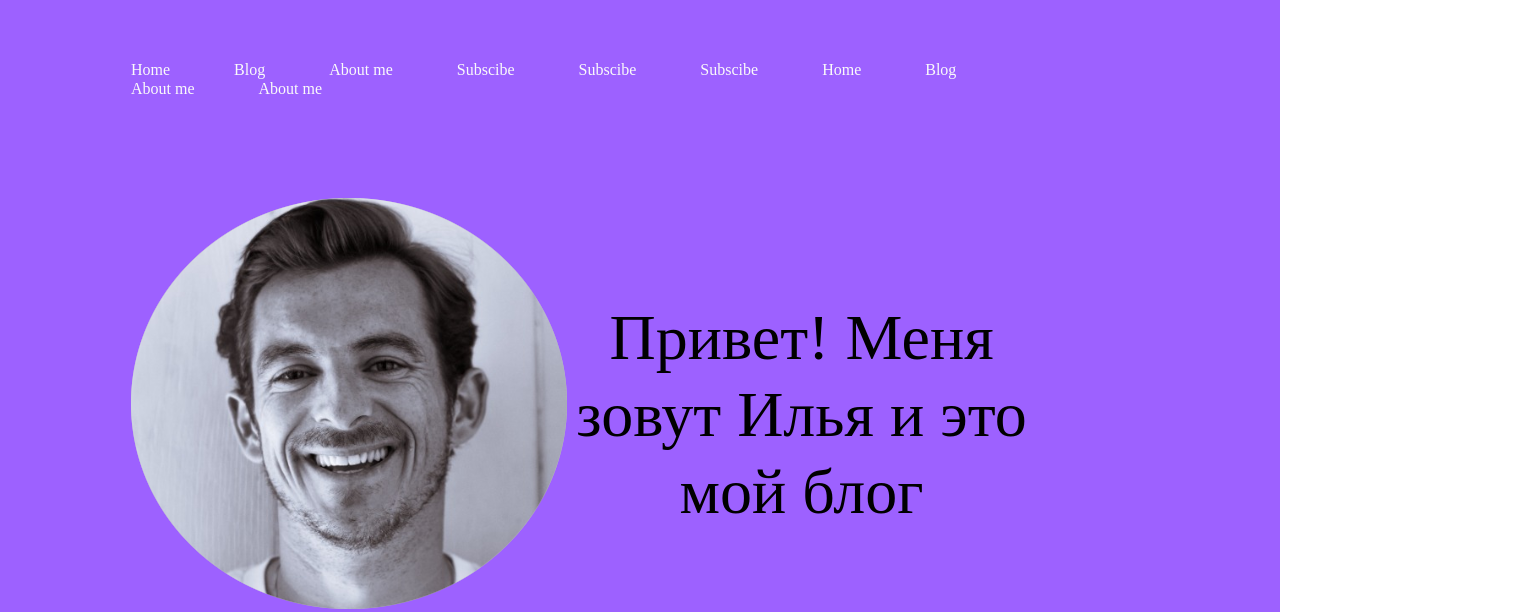
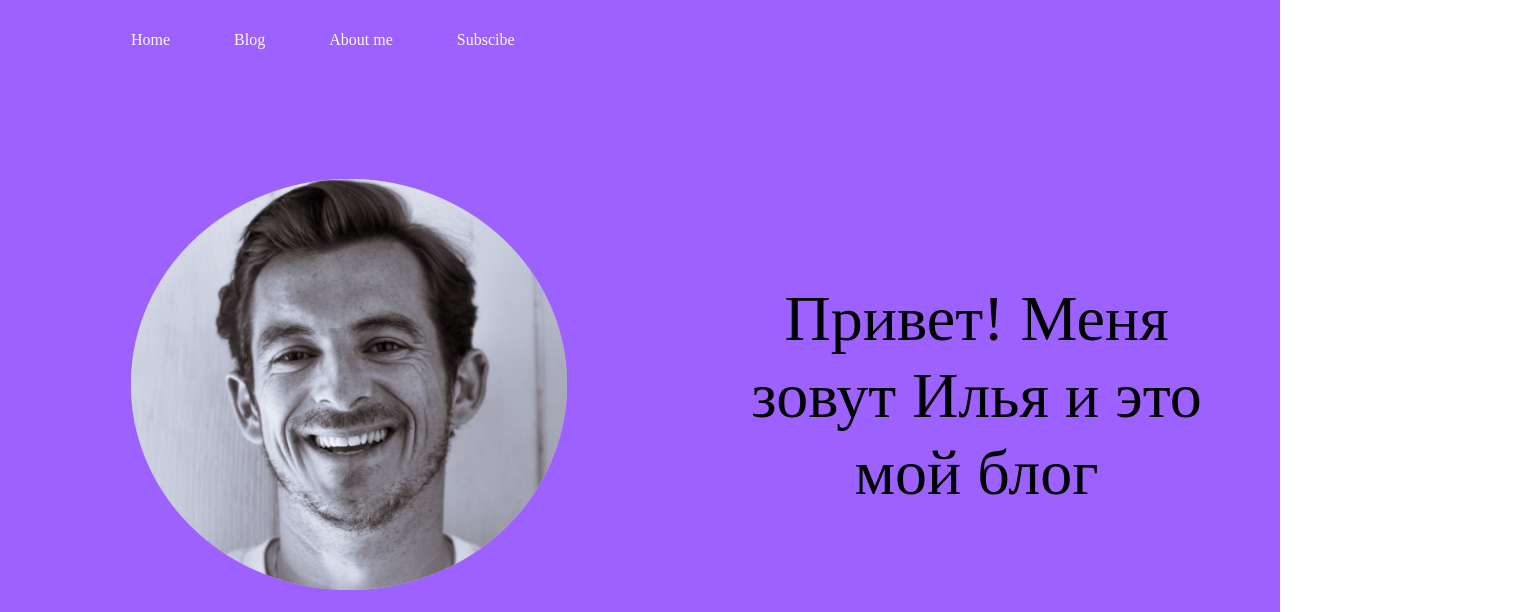
Before and after one commit to israpilovaevgeniia/my-first-project, a plain HTML site: page index.html in a window 1280 px wide. Shown: the top 612 px of the page, 1522 px wide, since content can reach past the window. Drawn offline with Linux system fonts and the light colour scheme.

Commit message:
change all of them

```diff
--- a/index.css
+++ b/index.css
@@ -11,6 +11,10 @@ padding: 30px 180px 168px 131px;
 
 .header {
     padding-top: 30px;
+    background: rgb(157, 97, 255);
+    padding-left: 131px;
+    padding-top: 30px;
+
 }
 
 .header nav ul li {
@@ -42,6 +46,7 @@ display: inline-block;
 .content_avatar {
     padding-top: 100px;
     display: inline-block;
+    margin-right: 175px;
 }
 
 .content_title {
@@ -86,12 +91,17 @@ margin-bottom: 200px;
 
 .read_more {
     text-align: right;
+
+
+}
+
+.read_more-link {
+    text-align: right;
 font-family: Fira Sans;
 font-size: 24px;
 font-weight: 400;
 line-height: 29px;
-color: #000;
-
+color: rgb(0, 0, 0)
 }
 
 #information {
@@ -217,6 +227,7 @@ text-align: center;
 
 .subscribe_div {
     display: inline-flex;
+    margin-left: 399px;
 }
 
 .subscribe {
--- a/index.html
+++ b/index.html
@@ -10,7 +10,6 @@
 
 <body>
     <main>
-        <section id="blog">
         <header class="header">
             <nav class="header_nav">
                 <ul>
@@ -18,15 +17,11 @@
                     <li><a class="header_nav-link" href="#">Blog</a></li>
                     <li><a class="header_nav-link" href="#">About me</a></li>
                     <li><a class="header_nav-link" href="#">Subscibe</a></li>
-                        <li><a class="header_nav-link" href="#">Subscibe</a></li>
-                        <li><a class="header_nav-link" href="#">Subscibe</a></li>
-                        <li><a class="header_nav-link" href="#">Home</a></li>
-                        <li><a class="header_nav-link" href="#">Blog</a></li>
-                        <li><a class="header_nav-link" href="#">About me</a></li>
-                        <li><a class="header_nav-link" href="#">About me</a></li>
+
                 </ul>
             </nav>
         </header>
+        <section id="blog">
             <div class="content_wrapper">
                 <div class="content_avatar">
                     <img src="./image/Ellipse 2 (1).png" alt="image">
```
Lines whose indentation alone changed are shown as unchanged.
